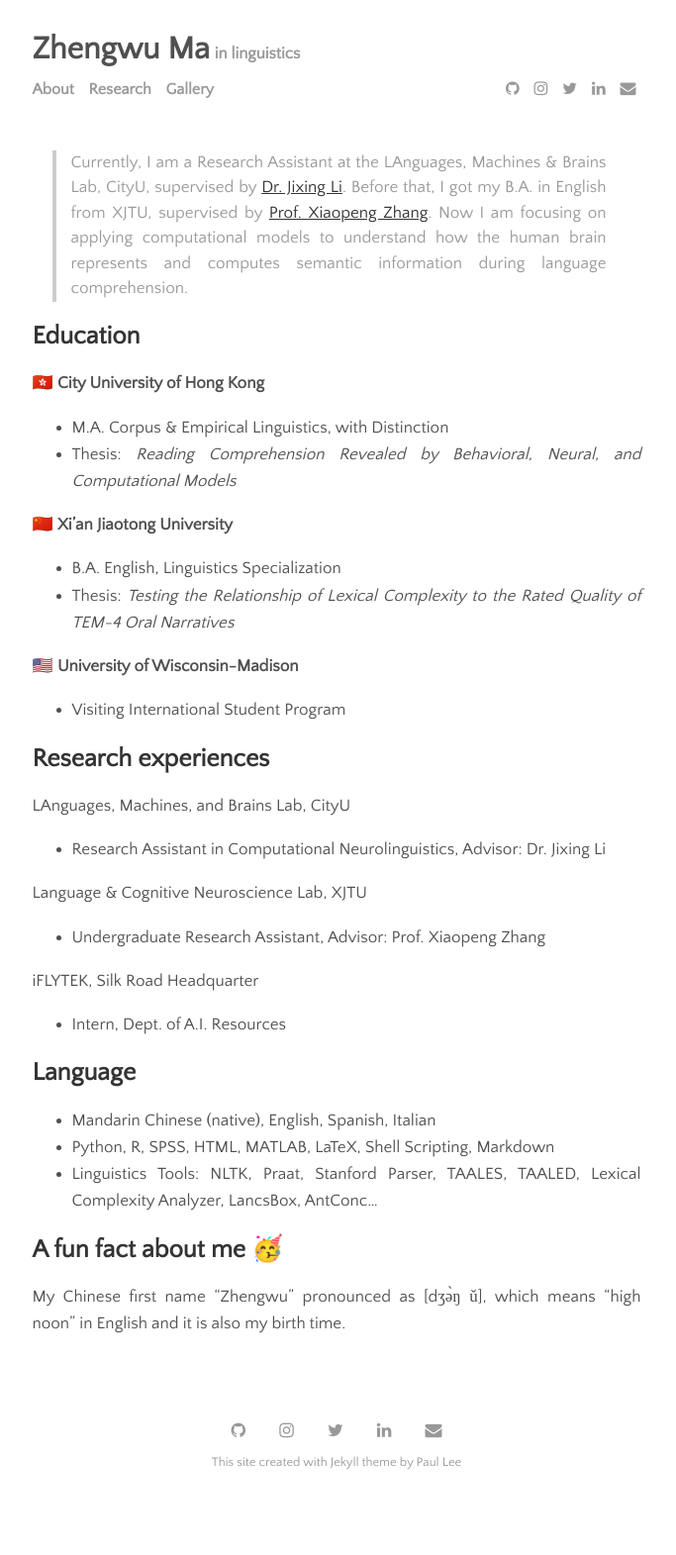
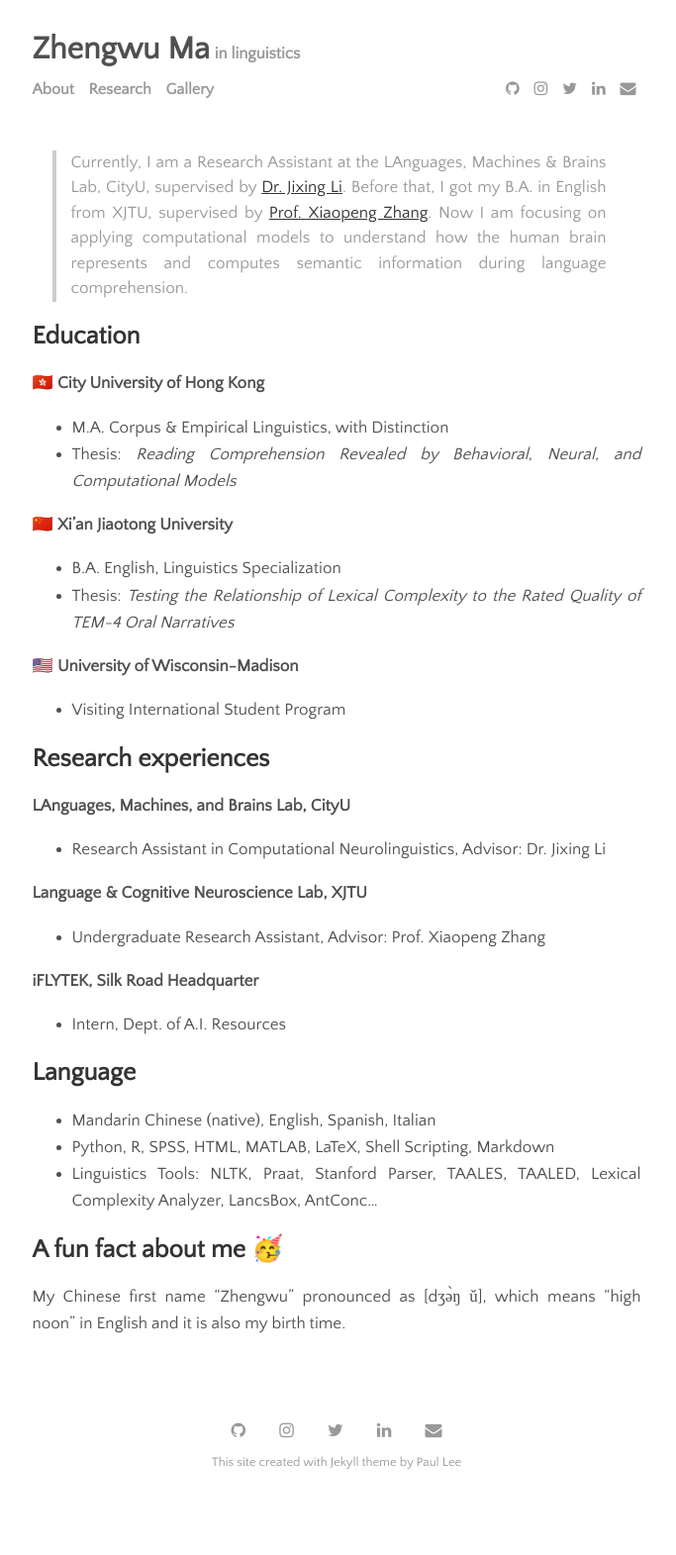
Before and after one commit to zhengwuma/zhengwuma.github.io, a Jekyll site: the page built from menu/about.md, in a window 1280 px wide. Shown: the whole page at 99% size, without its empty margins (300-983 px from the left). Built offline with Jekyll 4.4.1, drawn with Linux system fonts in a browser that asks for light colours.

```diff
--- a/menu/about.md
+++ b/menu/about.md
@@ -19,13 +19,13 @@ permalink: /about
 - Visiting International Student Program
 
 ## Research experiences
-LAnguages, Machines, and Brains Lab, CityU
+__LAnguages, Machines, and Brains Lab, CityU__
 - Research Assistant in Computational Neurolinguistics, Advisor: Dr. Jixing Li
 
-Language & Cognitive Neuroscience Lab, XJTU
+__Language & Cognitive Neuroscience Lab, XJTU__
 - Undergraduate Research Assistant, Advisor: Prof. Xiaopeng Zhang
 
-iFLYTEK, Silk Road Headquarter
+__iFLYTEK, Silk Road Headquarter__
 - Intern, Dept. of A.I. Resources
 
 ## Language
```
